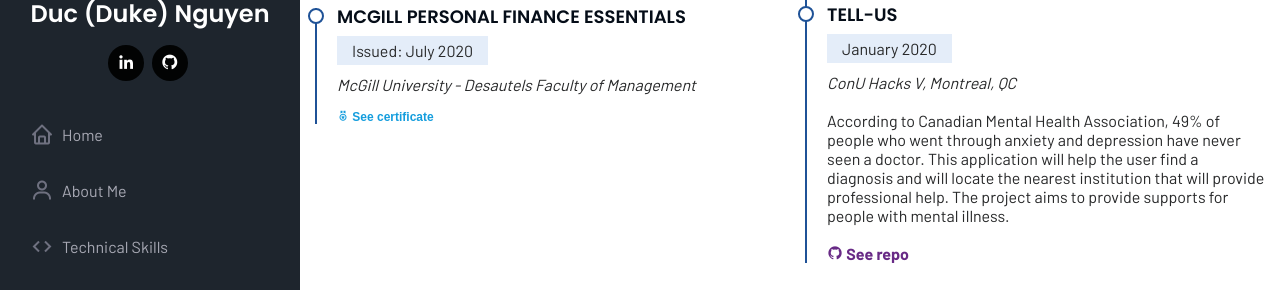
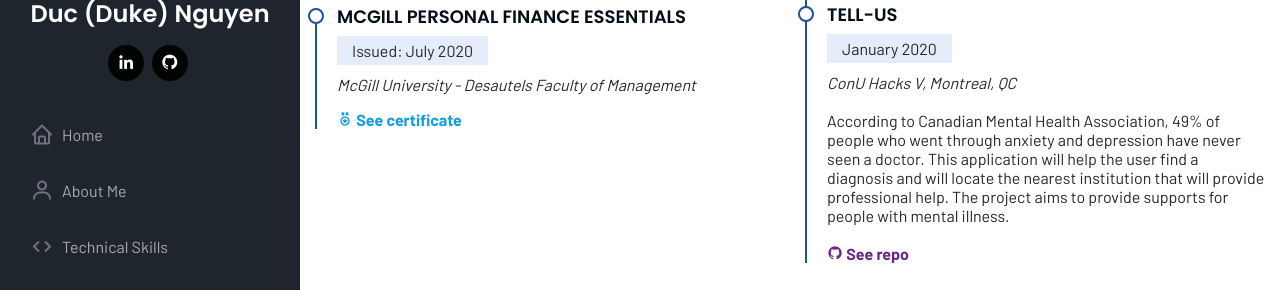
Before and after one commit to DucNgn/portfolio, a Jekyll site: the page built from index.html, in a window 1280 px wide and 900 px high, scrolled down 3389 px. Shown: the part 150-440 px from the top of the window. Built offline with Jekyll 4.4.1, drawn with Linux system fonts in a browser that asks for light colours; emoji names are drawn with the system emoji font.

Commit message:
Minor change in font of see certificate

```diff
--- a/_includes/timeline.html
+++ b/_includes/timeline.html
@@ -58,7 +58,7 @@
                 <h5>Issued: {{ cert.time }}</h5>
                 <p><em>{{ cert.location }}</em></p>
                 {% if cert.link %}
-                <strong><a href="{{ cert.link }}" target="blank"><i class="bx bx-medal"></i> See certificate</a></strong>
+                <strong style="font-size: 16px; font-family: 'Barlow', sans-serif;"><a href="{{ cert.link }}" target="blank"><i class="bx bx-medal"></i> See certificate</a></strong>
                 {% endif %}
             </div>
             {% endfor %}
```
